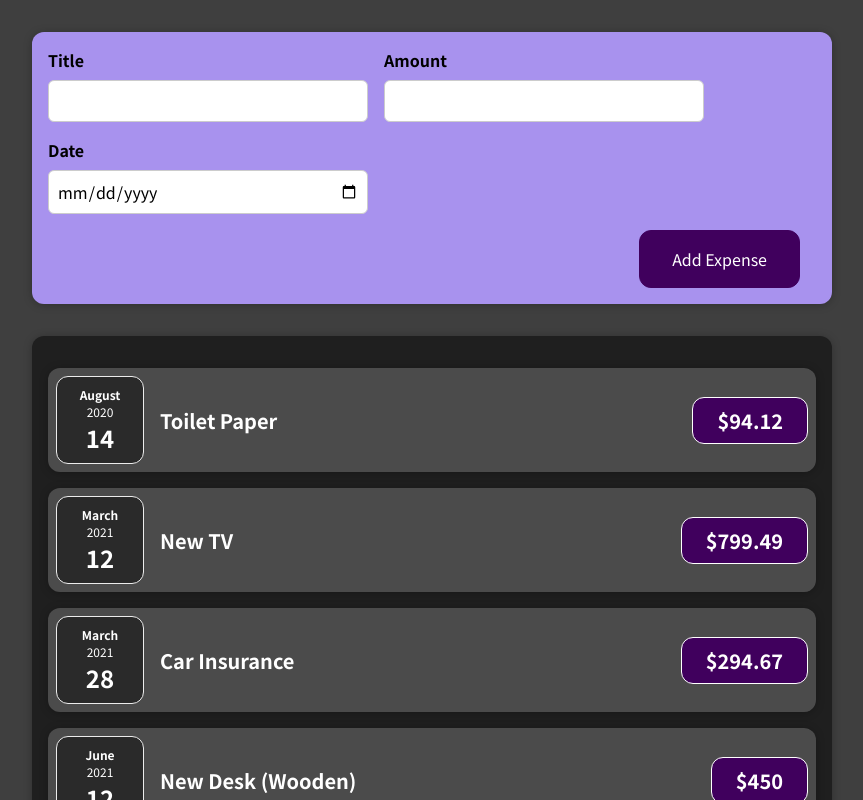
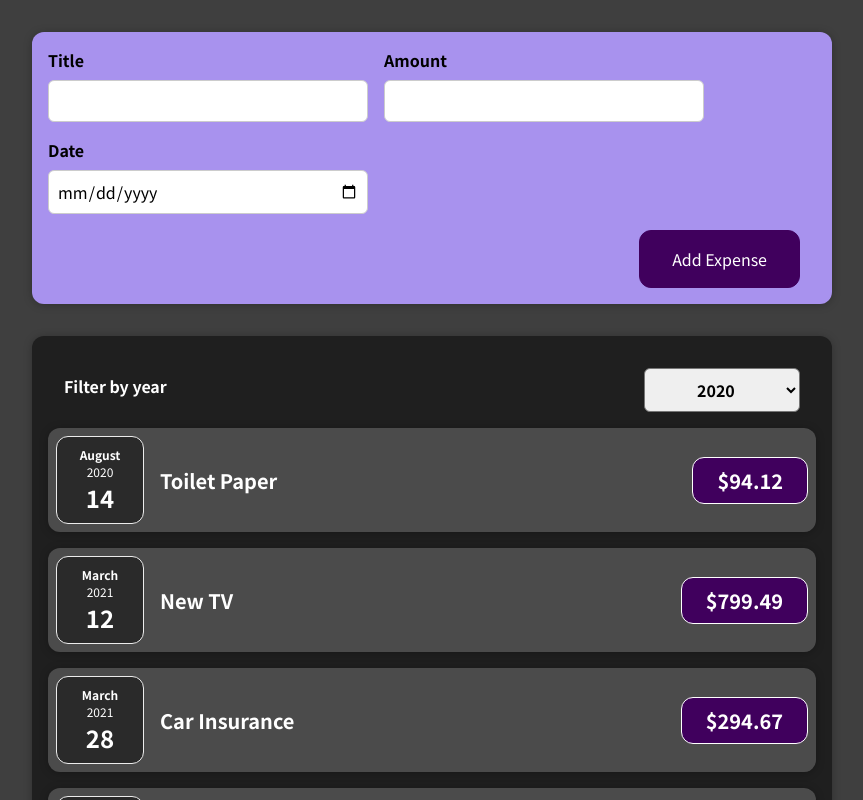
Before and after one commit to satriyahere/react-expenses-tracker, a React (Create React App) app: page / in a window 1280 px wide. Shown: the top 800 px of the page, without its empty margins (208-1071 px from the left). Built offline with nearby package versions, Linux system fonts and the light colour scheme.

Commit message:
implement filter

```diff
--- /dev/null
+++ b/src/components/ExpenseFilter/ExpenseFilter.css
@@ -0,0 +1,24 @@
+.expenses-filter {
+  color: white;
+  padding: 0 1rem;
+}
+
+.expenses-filter__control {
+  display: flex;
+  width: 100%;
+  align-items: center;
+  justify-content: space-between;
+  margin: 1rem 0;
+}
+
+.expenses-filter label {
+  font-weight: bold;
+  margin-bottom: 0.5rem;
+}
+
+.expenses-filter select {
+  font: inherit;
+  padding: 0.5rem 3rem;
+  font-weight: bold;
+  border-radius: 6px;
+}
--- /dev/null
+++ b/src/components/ExpenseFilter/ExpenseFilter.js
@@ -0,0 +1,23 @@
+import React from 'react';
+import './ExpenseFilter.css';
+
+const ExpenseFilter = (props) => {
+  const selectOptionHander = (event) => {
+    props.onFilteredYear(event.target.value);
+  }
+  return (
+    <div className='expenses-filter'>
+      <div className='expenses-filter__control'>
+        <label>Filter by year</label>
+        <select value={props.selectedYear} onChange={selectOptionHander}>
+          <option value='2022'>2022</option>
+          <option value='2021'>2021</option>
+          <option value='2020'>2020</option>
+          <option value='2019'>2019</option>
+        </select>
+      </div>
+    </div>
+  );
+};
+
+export default ExpenseFilter;
--- a/src/components/Expenses/ExpensesList.js
+++ b/src/components/Expenses/ExpensesList.js
@@ -1,11 +1,19 @@
-import React from 'react';
+import React, {useState} from 'react';
 import './ExpensesList.css';
 import ExpensesItem from './ExpensesItem';
 import Card from '../UI/Card';
+import ExpenseFilter from '../ExpenseFilter/ExpenseFilter';
 
 const ExpensesList = (props) => {
+
+  const [filteredYear, setFilteredYear] = useState('2020')
+  const filterYearHandler = (filteredYear) => {
+    setFilteredYear(filteredYear);
+    console.log(filteredYear);
+  }
   return (
     <Card className='expenses-list'>
+      <ExpenseFilter selectedYear={filteredYear} onFilteredYear={filterYearHandler} />
       <ExpensesItem
         title={props.expenses[0].title}
         date={props.expenses[0].date}
@@ -35,6 +43,6 @@
       )} */}
     </Card>
   );
-}
+};
 
 export default ExpensesList;
```
